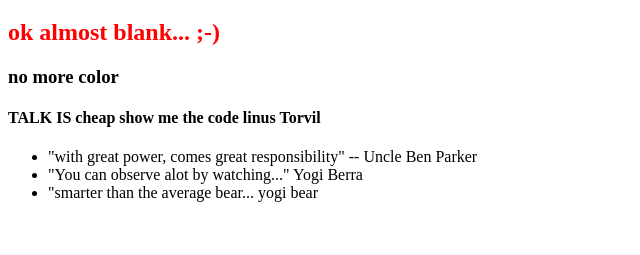
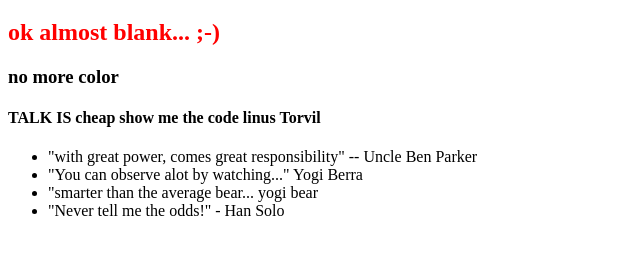
Before and after one commit to francisjoong/0main_openSAP_repo, a plain HTML site: page index.html in a window 1280 px wide. Shown: the part 61-316 px from the top of the page, without its empty margins (0-640 px from the left). Drawn offline with Linux system fonts and the light colour scheme.

Commit message:
added han solo's quote

```diff
--- a/index.html
+++ b/index.html
@@ -15,6 +15,7 @@
 			<li>"with great power, comes great responsibility"  -- Uncle Ben Parker</li>
 			<li>"You can observe alot by watching..." Yogi Berra</li>
 			<li>"smarter than the average bear... yogi bear</li>
+						<li>"Never tell me the odds!" - Han Solo</li>
 		</ul>
 	</body>
 </html>
```
